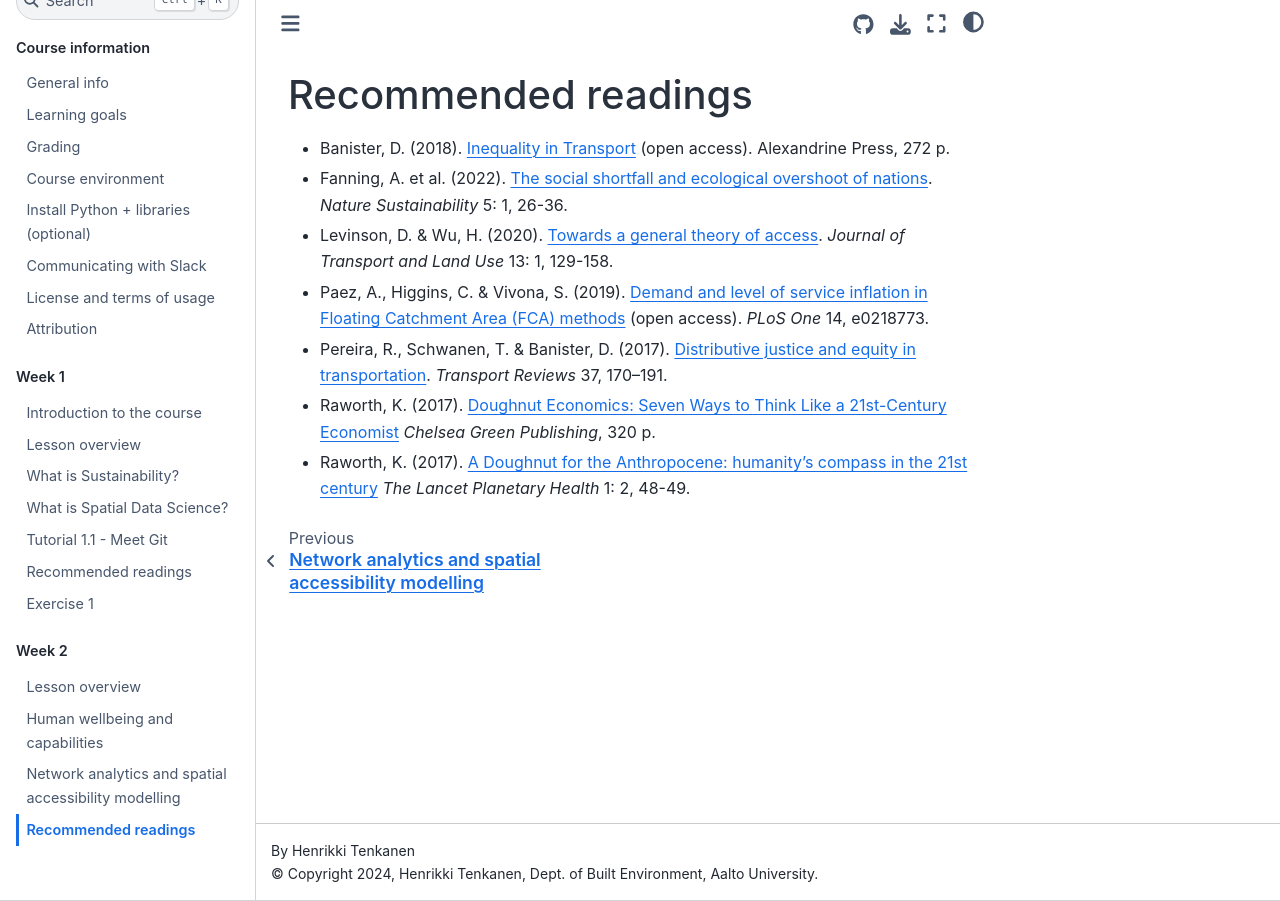
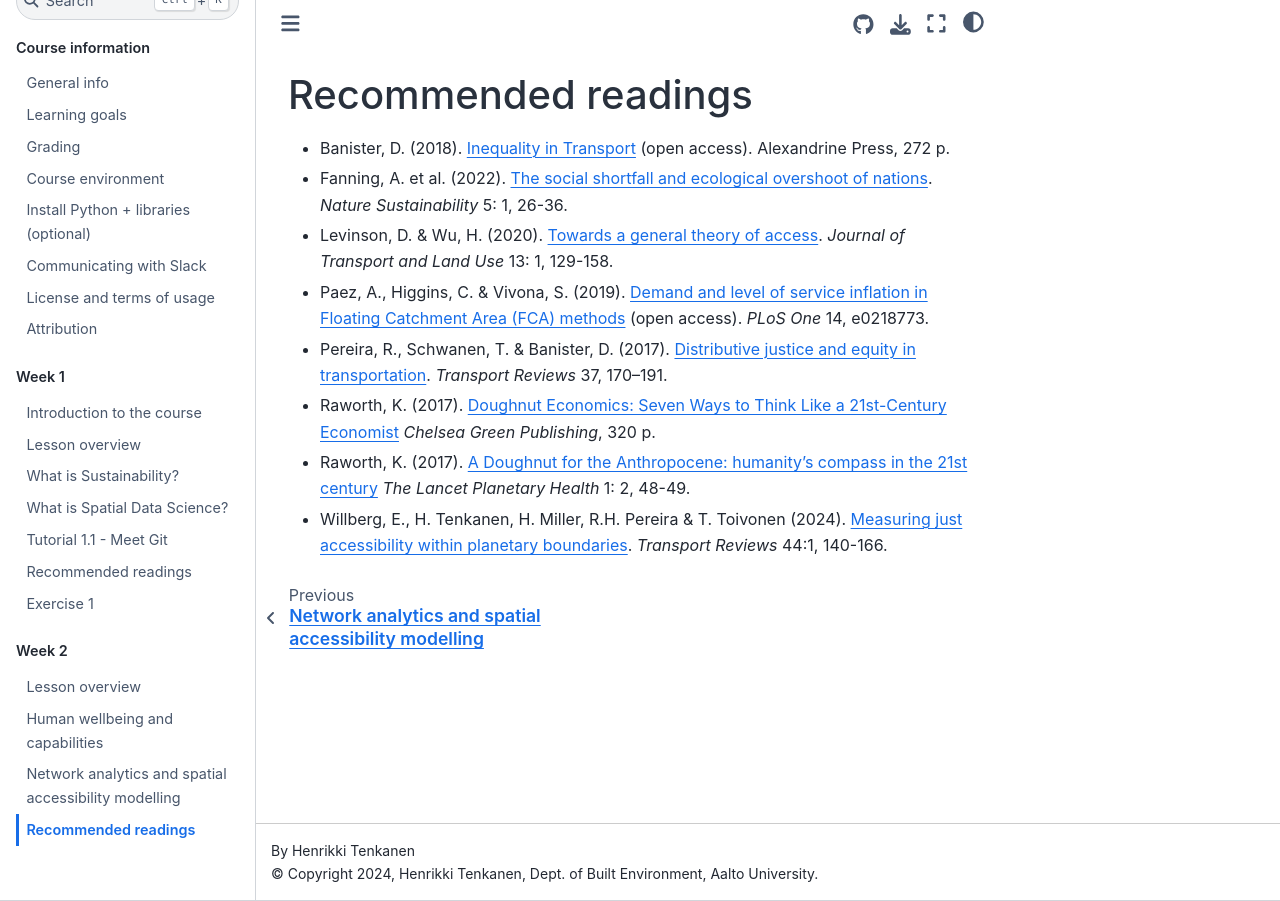
Before and after one commit to AaltoGIS/Sustainability-GIS, a Sphinx documentation site: the page built from source/lessons/L2/literature.rst, in a window 1280 px wide. Built offline with Sphinx 7.4.7 and the Sphinx Book theme 1.1.4, drawn with Linux system fonts in a browser that asks for light colours; pages that are not in the unit, such as notebooks, are missing from menus.

Commit message:
Add literature

```diff
--- a/source/lessons/L2/literature.rst
+++ b/source/lessons/L2/literature.rst
@@ -8,3 +8,4 @@ Recommended readings
 - Pereira, R., Schwanen, T. & Banister, D. (2017). `Distributive justice and equity in transportation <https://www.tandfonline.com/doi/full/10.1080/01441647.2016.1257660>`__. *Transport Reviews* 37, 170–191.
 - Raworth, K. (2017). `Doughnut Economics: Seven Ways to Think Like a 21st-Century Economist <https://en.wikipedia.org/wiki/Doughnut_Economics:_Seven_Ways_to_Think_Like_a_21st-Century_Economist>`__ *Chelsea Green Publishing*, 320 p.
 - Raworth, K. (2017). `A Doughnut for the Anthropocene: humanity’s compass in the 21st century <https://www.thelancet.com/journals/lanplh/article/PIIS2542-5196(17)30028-1/fulltext>`__ *The Lancet Planetary Health* 1: 2, 48-49.
+- Willberg, E., H. Tenkanen, H. Miller, R.H. Pereira & T. Toivonen (2024). `Measuring just accessibility within planetary boundaries <Measuring just accessibility within planetary boundaries>`__. *Transport Reviews* 44:1, 140-166.
```
